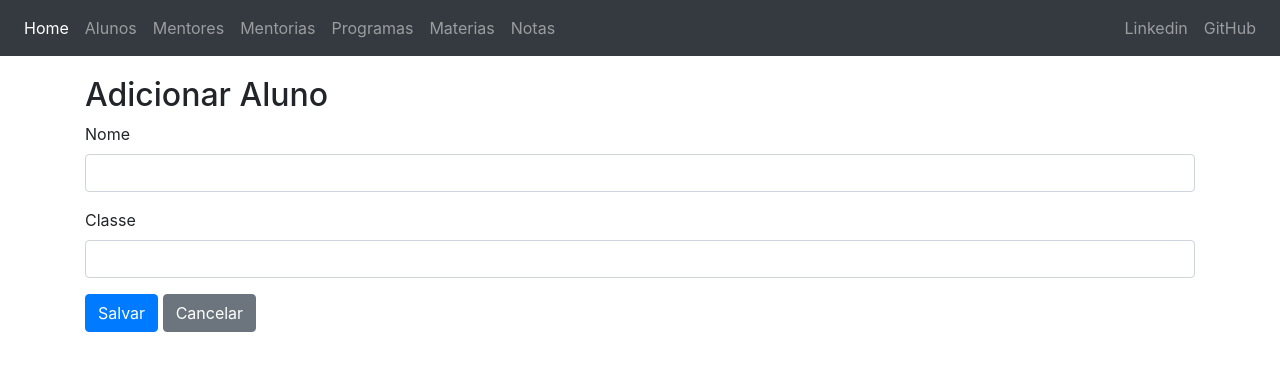
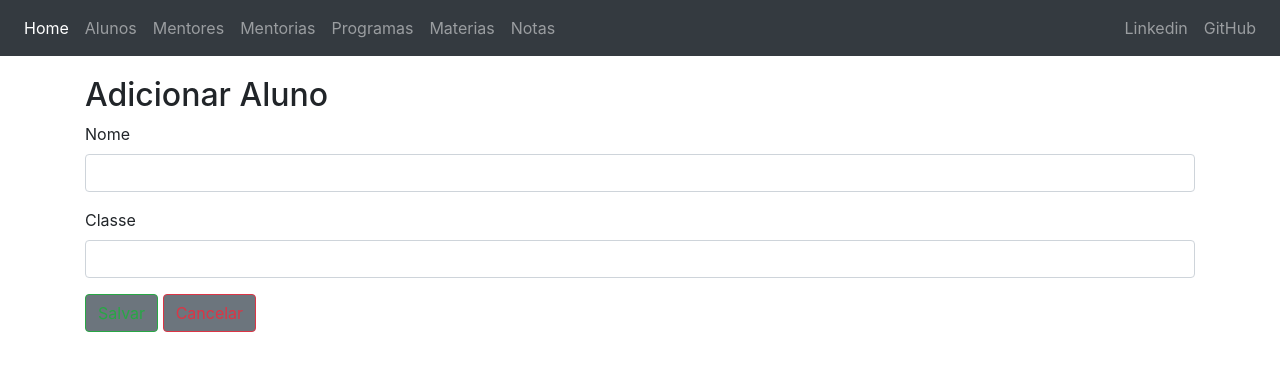
Before and after one commit to iciniciato/escola-frontend, a React (Create React App) app: page /alunos/1 in a window 1280 px wide. Shown: the top 370 px of the page. Built offline with nearby package versions, Linux system fonts and the light colour scheme; no server answers.

Commit message:
alterando botões das telas e adicionando tela de mentor

```diff
--- a/src/App.js
+++ b/src/App.js
@@ -6,6 +6,8 @@ import AlunoList from './aluno/AlunoList';
 import AlunoEdit from './aluno/AlunoEdit';
 import MentoriaList from './mentoria/MentoriaList';
 import MentoriaEdit from './mentoria/MentoriaEdit';
+import MentorList from './mentor/MentorList';
+import MentorEdit from './mentor/MentorEdit';
 
 class App extends Component {
   render() {
@@ -17,6 +19,9 @@ class App extends Component {
             <Route path='/alunos' exact={true} component={AlunoList}/>
             <Route path='/alunos/:id' component={AlunoEdit}/>
 
+              <Route path='/mentores' exact={true} component={MentorList}/>
+              <Route path='/mentores/:id' component={MentorEdit}/>
+
               <Route path='/mentorias' exact={true} component={MentoriaList}/>
               <Route path='/mentorias/:id' component={MentoriaEdit}/>
           </Switch>
--- a/src/aluno/AlunoEdit.js
+++ b/src/aluno/AlunoEdit.js
@@ -71,8 +71,8 @@ class AlunoEdit extends Component {
                                onChange={this.handleChange} autoComplete="classe"/>
                     </FormGroup>
                     <FormGroup>
-                        <Button color="primary" type="submit">Salvar</Button>{' '}
-                        <Button color="secondary" tag={Link} to="/alunos">Cancelar</Button>
+                        <Button className="btn btn-outline-success" type="submit">Salvar</Button>{' '}
+                        <Button className="btn btn-outline-danger" tag={Link} to="/alunos">Cancelar</Button>
                     </FormGroup>
                 </Form>
             </Container>
--- a/src/aluno/AlunoList.js
+++ b/src/aluno/AlunoList.js
@@ -1,5 +1,5 @@
 import React, { Component } from 'react';
-import { Button, ButtonGroup, Container, Table, } from 'reactstrap';
+import {Button, Container, FormGroup, Table,} from 'reactstrap';
 import AppNavbar from '../AppNavbar';
 import { Link } from 'react-router-dom';
 
@@ -45,10 +45,10 @@ class AlunoList extends Component {
                 <td style={{whiteSpace: 'nowrap'}}>{aluno.nome}</td>
                 <td style={{whiteSpace: 'nowrap'}}>{aluno.classe}</td>
                 <td>
-                    <ButtonGroup>
-                        <Button size="sm" color="primary" tag={Link} to={"/alunos/" + aluno.id}>Editar</Button>
-                        <Button size="sm" color="danger" onClick={() => this.remove(aluno.id)}>Deletar</Button>
-                    </ButtonGroup>
+                    <FormGroup>
+                        <Button type="button" className="btn btn-outline-primary" tag={Link} to={"/alunos/" + aluno.id}>Editar</Button>{' '}
+                        <Button type="button" className="btn btn-outline-danger" onClick={() => this.remove(aluno.id)}>Deletar</Button>
+                    </FormGroup>
                 </td>
             </tr>
         });
@@ -58,7 +58,7 @@ class AlunoList extends Component {
                 <AppNavbar/>
                 <Container fluid>
                     <div className="float-right">
-                        <Button color="success" tag={Link} to="/alunos/new">Adicionar Aluno</Button>
+                        <Button type="button" className="btn btn-outline-success" tag={Link} to="/alunos/new">Adicionar Aluno</Button>
                     </div>
                     <h3>Alunos</h3>
                     <Table className="mt-4">
```
